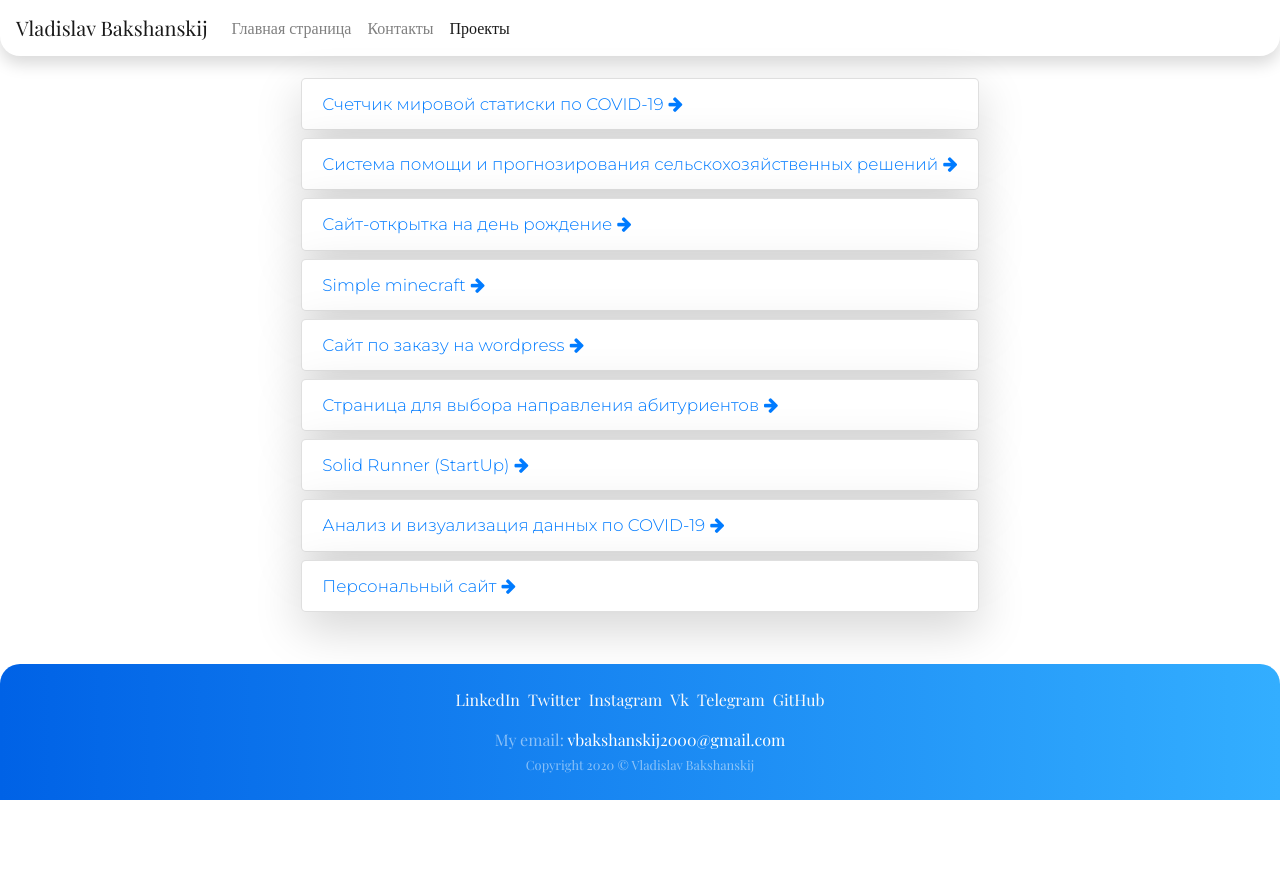
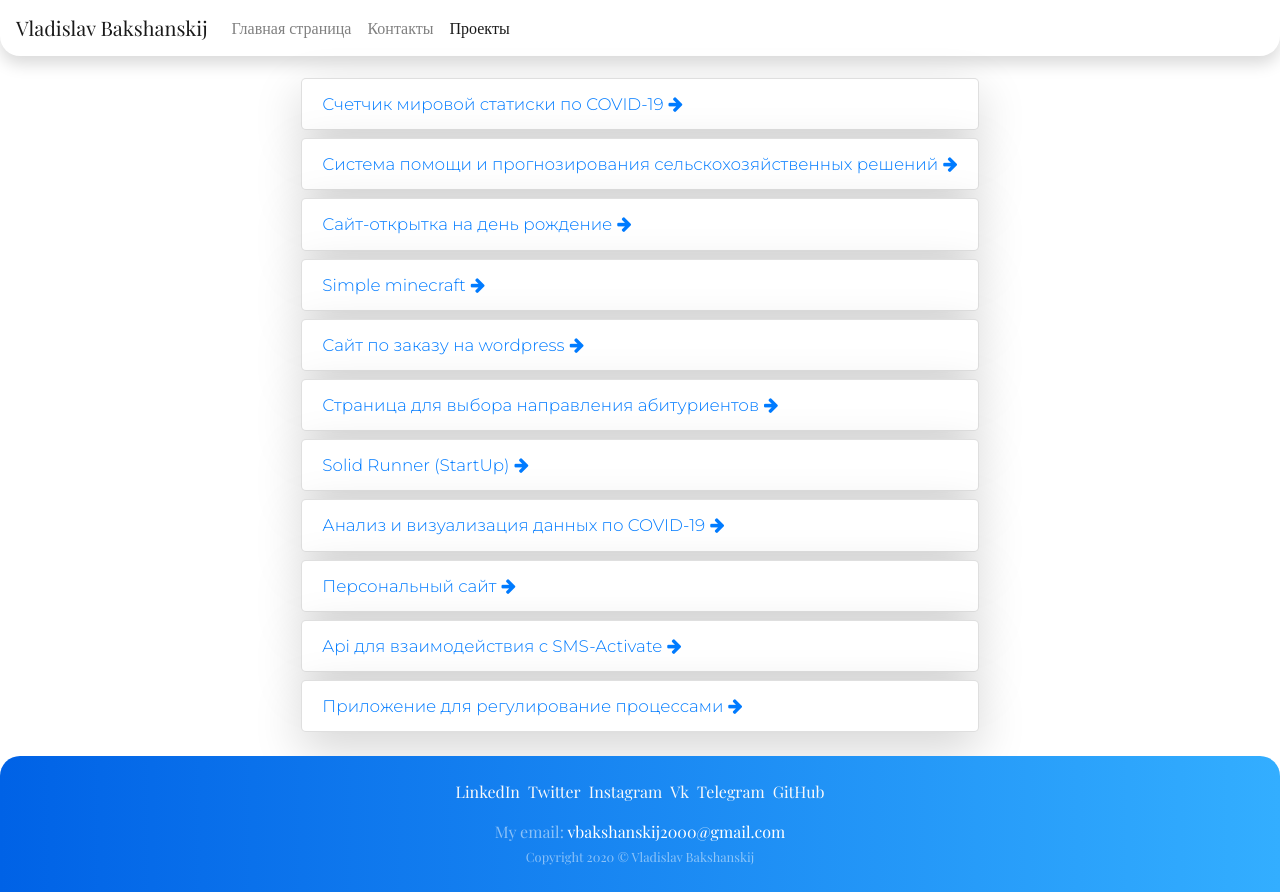
Before and after one commit to VladislavBakshanskij/PersonSite, a React (Create React App) app: page /projects in a window 1280 px wide. Before the commit the page ends 800 px from the top, so only its background shows below. Built offline with nearby package versions, Linux system fonts and the light colour scheme.

Commit message:
Update project list.

```diff
--- a/src/components/Config/Config.jsx
+++ b/src/components/Config/Config.jsx
@@ -106,6 +106,18 @@ export default {
             href: '/',
             tech: 'Технологии: JS, CSS, Bootstrap, React, Git',
             name: 'personSite'
+        }, {
+            id: 9,
+            title: 'Api для взаимодействия с SMS-Activate',
+            href: 'https://github.com/Sms-activate/SMSActivateApi',
+            tech: 'Технологии: Java 8, Maven, GSON',
+            name: 'smsActivateApi'
+        }, {
+            id: 10,
+            title: 'Приложение для регулирование процессами',
+            href: '#',
+            tech: 'Технологии: Java 8, JavaFx',
+            name: 'smsActivateAdmin'
         }
     ]
 };
--- a/src/components/Project/Project.jsx
+++ b/src/components/Project/Project.jsx
@@ -99,11 +99,45 @@ export default class Project extends React.Component {
                         'Создание сайта для демонстрации порфолио',
                         'Создание главной компоненты',
                         'Создание компоненты контаков',
-                        'Создание компоненты список, карта, секция',
-                        'Рефакторинг',
-                        'Code review'
+                        'Создание компоненты список, секция',
+                        'Поддержка и дополнение'
                     ],
                     link: 'https://github.com/VladislavBakshanskij/PersonSite'
+                }, 'smsActivateApi': {
+                    id: 9,
+                    name: 'Api для взаимодействия с SMS-Activate',
+                    desc: 'Библиотека для создания приложений, которые будут взаимодействовать с SMS-Activate,' +
+                        ' написанных на JVM-языках.',
+                    tech: ['Java 8', 'Maven', 'GSON'],
+                    task: [
+                        'Создание осн. класса API, DTO и вспогательных классов',
+                        'Тестирование API',
+                        'Написание документации',
+                        'Публикация в Maven Central Repository'
+                    ],
+                    href: 'https://github.com/Sms-activate/SMSActivateApi'
+                }, 'smsActivateAdmin': {
+                    id: 10,
+                    name: 'Приложение для регулирование процессами',
+                    desc: 'Админнистротивное приложение, созданное на JavaFx, через которое производилась работа с регулированием цен,' +
+                        ' добавлением сервисов и стран, конкурентами, добавлением прав пользователей,' +
+                        ' просмотром статистики по продажам. Система сборки не использовалась.' +
+                        ' Так же при создании, каждого функционала нужно было дописывать в прослойку между сервером и клиентом,' +
+                        ' события и DTO классы. После чего шло написание серверного кода вместе с SQL запросами. К слову, на проекте' +
+                        ' сервер был написан на Tomcat и Servletах, к БД подключались через JDBC с пуллом Connectionов c3p0 через прослойку' +
+                        ' меж запросами и кодом, который его вызывает.',
+                    tech: ['Java 8', 'JavaFx'],
+                    task: [
+                        'Добавления окна сопоставления стран',
+                        'Отображение статистики продажи агентов',
+                        'Отображение статистики по покупке аренды по определенному оператору',
+                        'Устранение багов в приложении',
+                        'Поддержка приложения',
+                        'Улучшение производительности',
+                        'Ручное тестирование приложения',
+                        'Создание ant-скриптов для минизации сборки с использованием ProGuard'
+                    ],
+                    href: '#'
                 }
             },
             key: this.props.match.params.projectName
```
